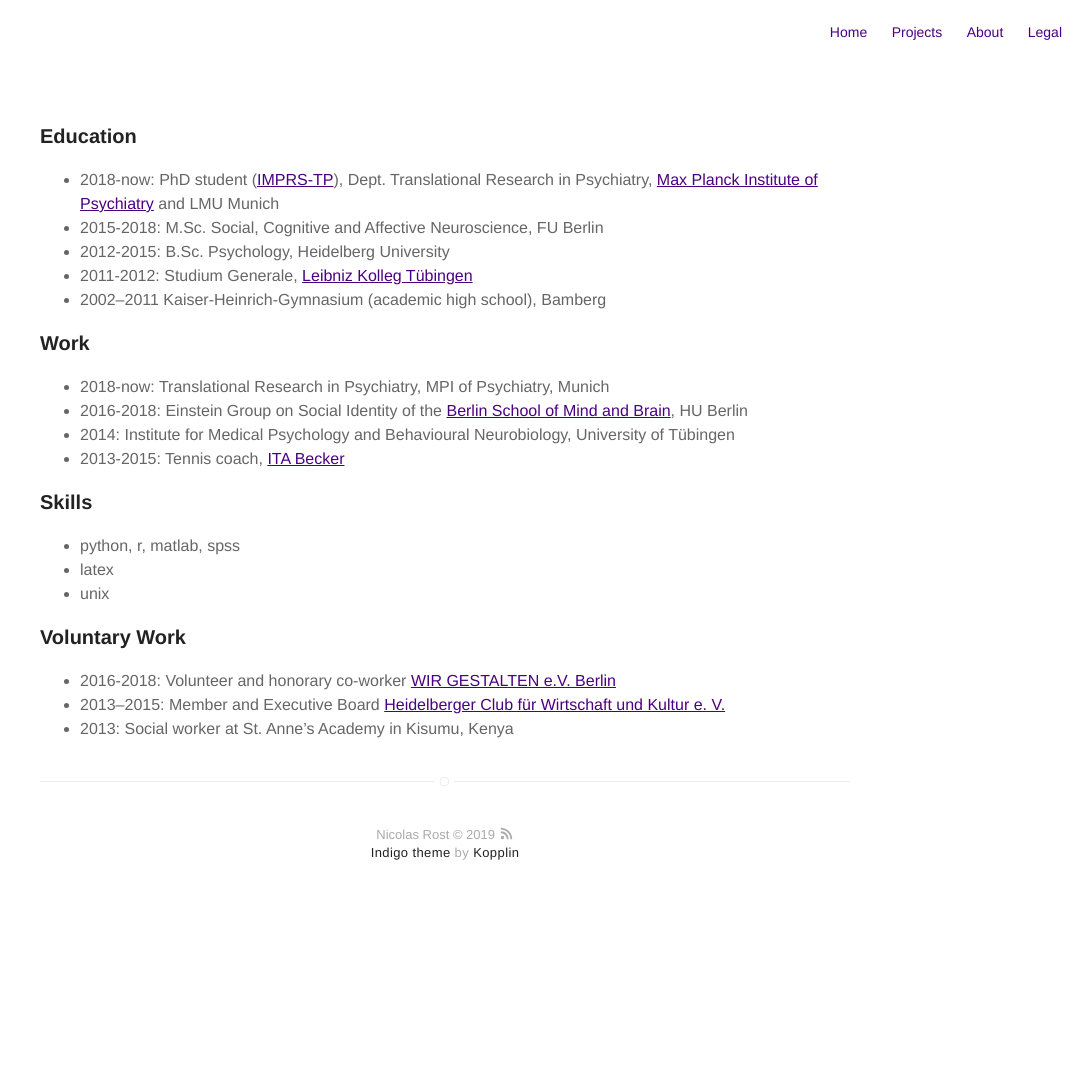
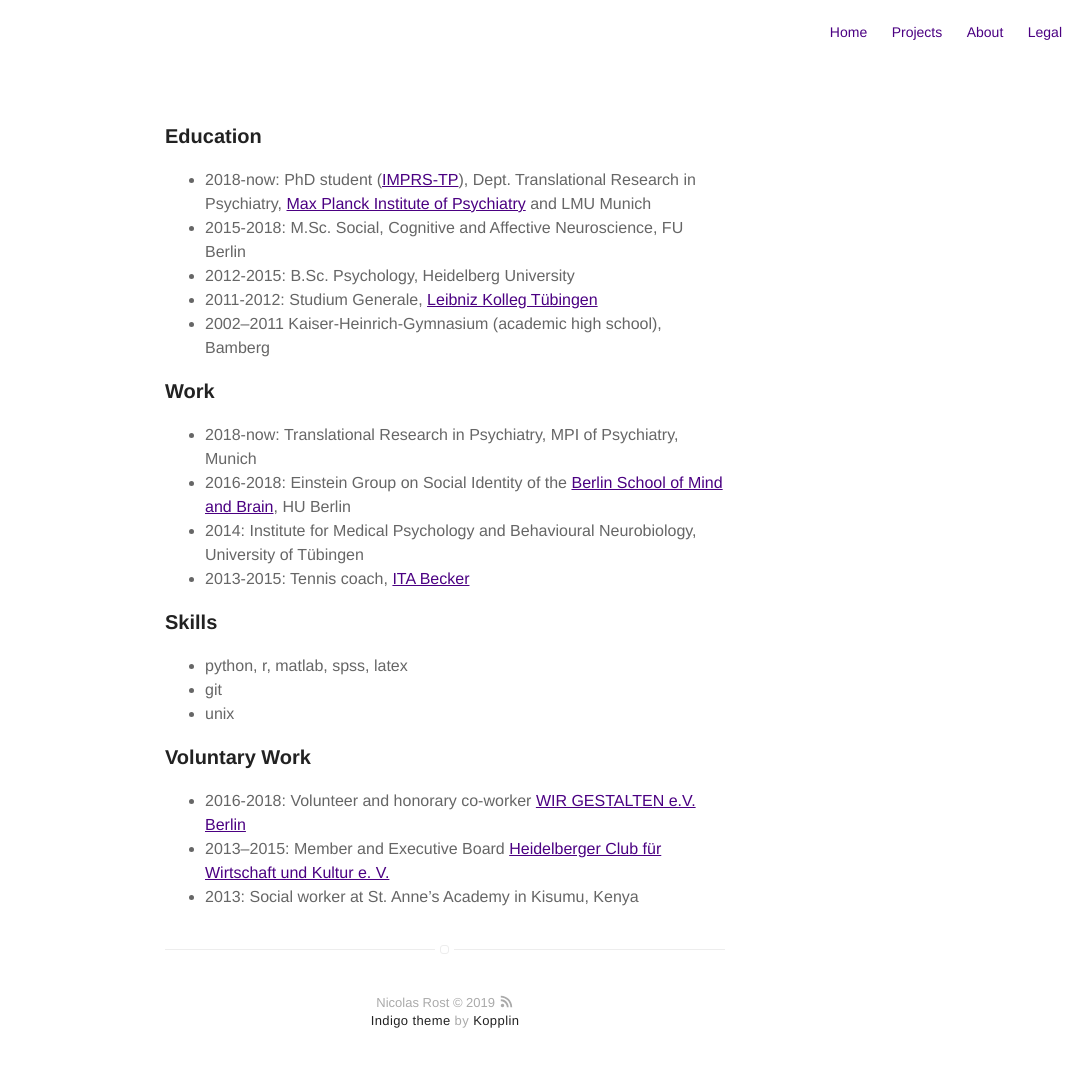
Before and after one commit to nicorost/nicorost.github.io, a Jekyll site: the page built from resume.md, in a window 1280 px wide. Shown: the whole page, without its empty margins (195-1280 px from the left). Built offline with Jekyll 4.4.1, drawn with Linux system fonts in a browser that asks for light colours; before the commit the page ends 924 px from its top, so only the background shows below that.

Commit message:
minor modifications

```diff
--- a/_config.yml
+++ b/_config.yml
@@ -67,7 +67,7 @@ authors:
 # do you want a larger site? change the option below
 # options: [normal, large] | default: normal
 # normal = 560px / large = 810px
-width: large
+width: normal
 
 # if you don't need pagination, comment the *paginate* configs below
 # paginate: 5
--- a/resume.md
+++ b/resume.md
@@ -19,8 +19,8 @@ layout: page
 * 2013-2015: Tennis coach, [ITA Becker](https://rainerbecker-tennis.de/)
 
 ### Skills
-* python, r, matlab, spss
-* latex
+* python, r, matlab, spss, latex
+* git
 * unix
 
 ### Voluntary Work
```
Also changed, not shown: _posts/2019-05-14-devoted.md (+1 -1 lines).
